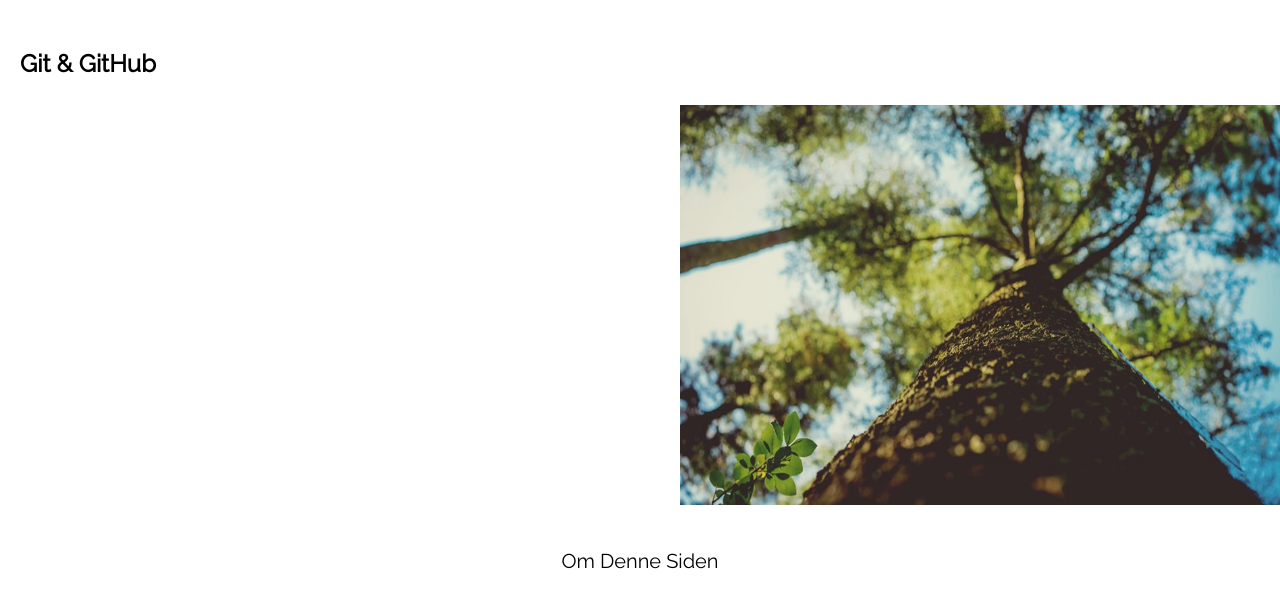
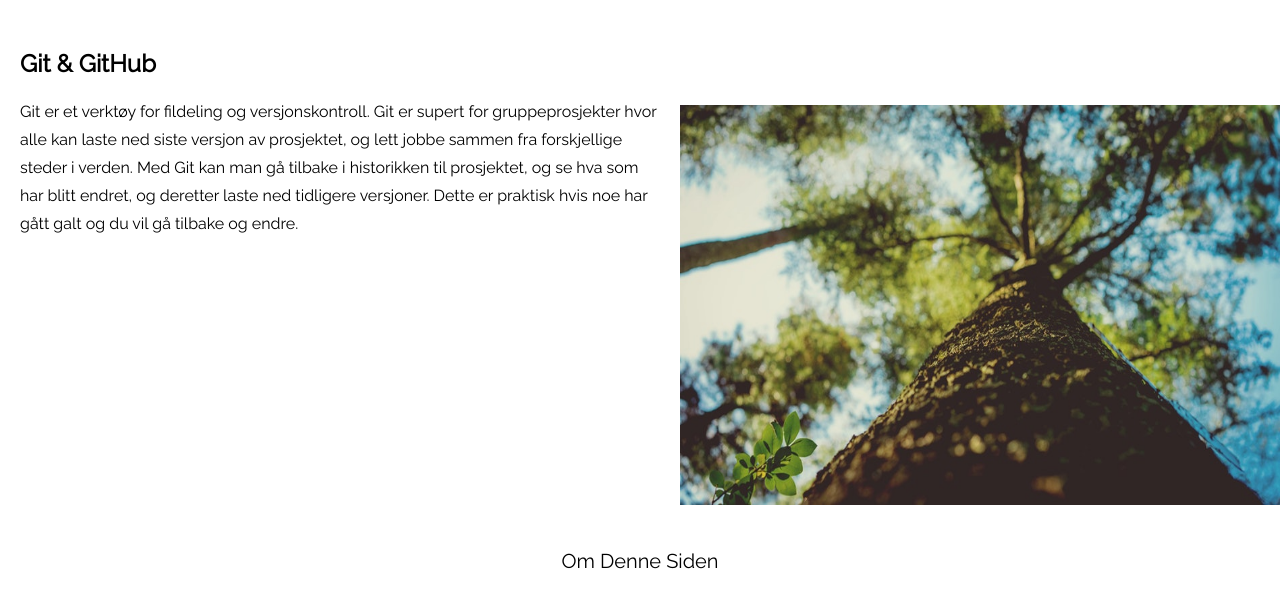
Before and after one commit to AGrefslie/webutvikling_oblig2, a plain HTML site: page oblig2/git.html in a window 1280 px wide. Shown: the part 70-678 px from the top of the page. Drawn offline with Linux system fonts and the light colour scheme.

Commit message:
added text and semantic
added text in git and changed some tags too semantic

```diff
--- a/oblig2/git.html
+++ b/oblig2/git.html
@@ -25,7 +25,12 @@
 			</div>
 			<div class="tekst">
 				<h2>Git & GitHub</h2>
-
+				<p>Git er et verktøy for fildeling og versjonskontroll. Git er supert for
+					gruppeprosjekter hvor alle kan laste ned siste versjon av prosjektet, og
+					lett jobbe sammen fra forskjellige steder i verden. Med Git kan man gå tilbake
+					i historikken til prosjektet, og se hva som har blitt endret, og deretter laste ned
+					tidligere versjoner. Dette er praktisk hvis noe har gått galt og du vil gå tilbake og
+					endre.</p>
 		</main>
 		<footer>
 			<p><a href="om-denne-siden.html">Om Denne Siden</a></p>
```
Also changed, not shown: oblig2/index.html (+7 -6 lines).
